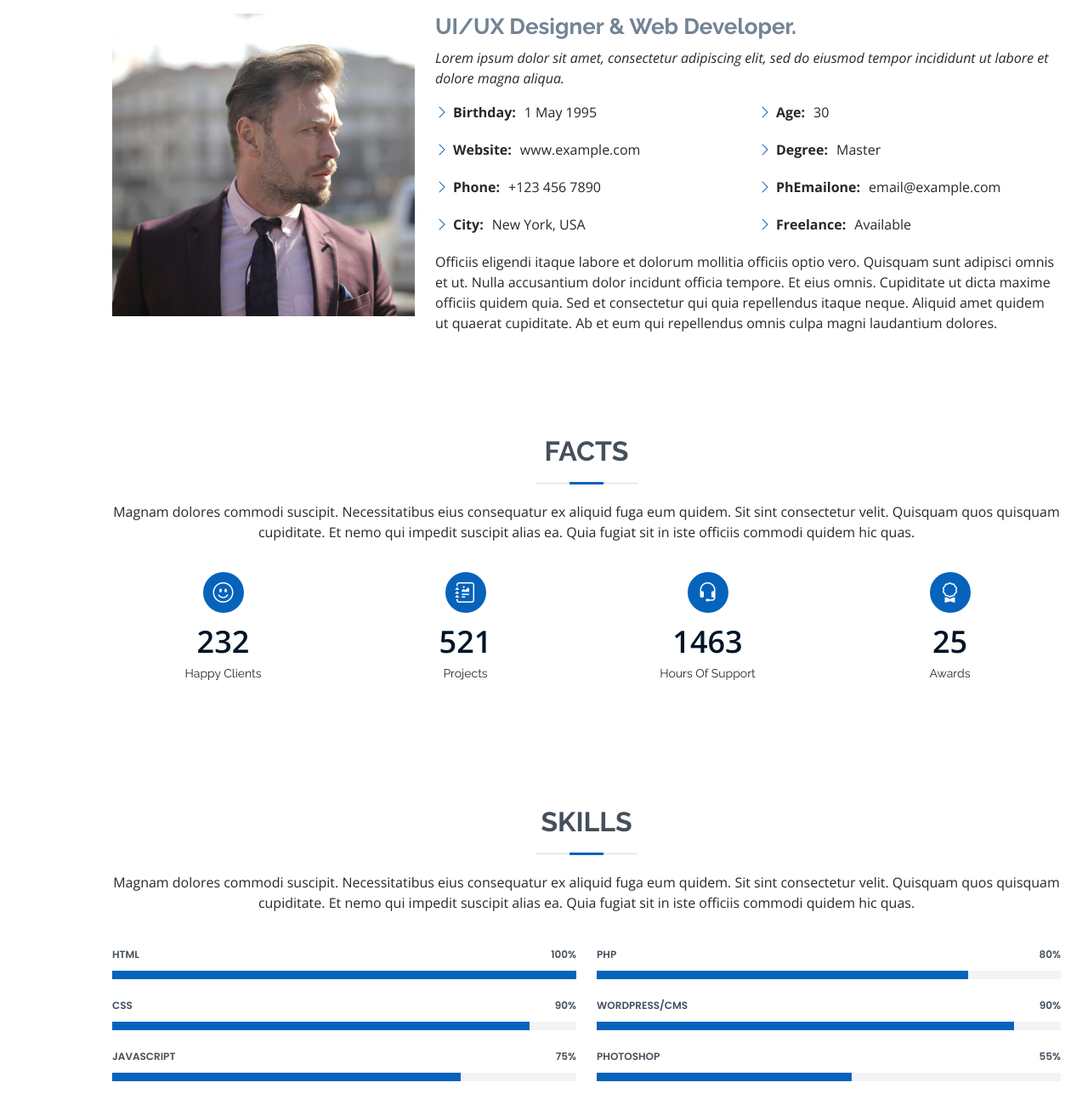
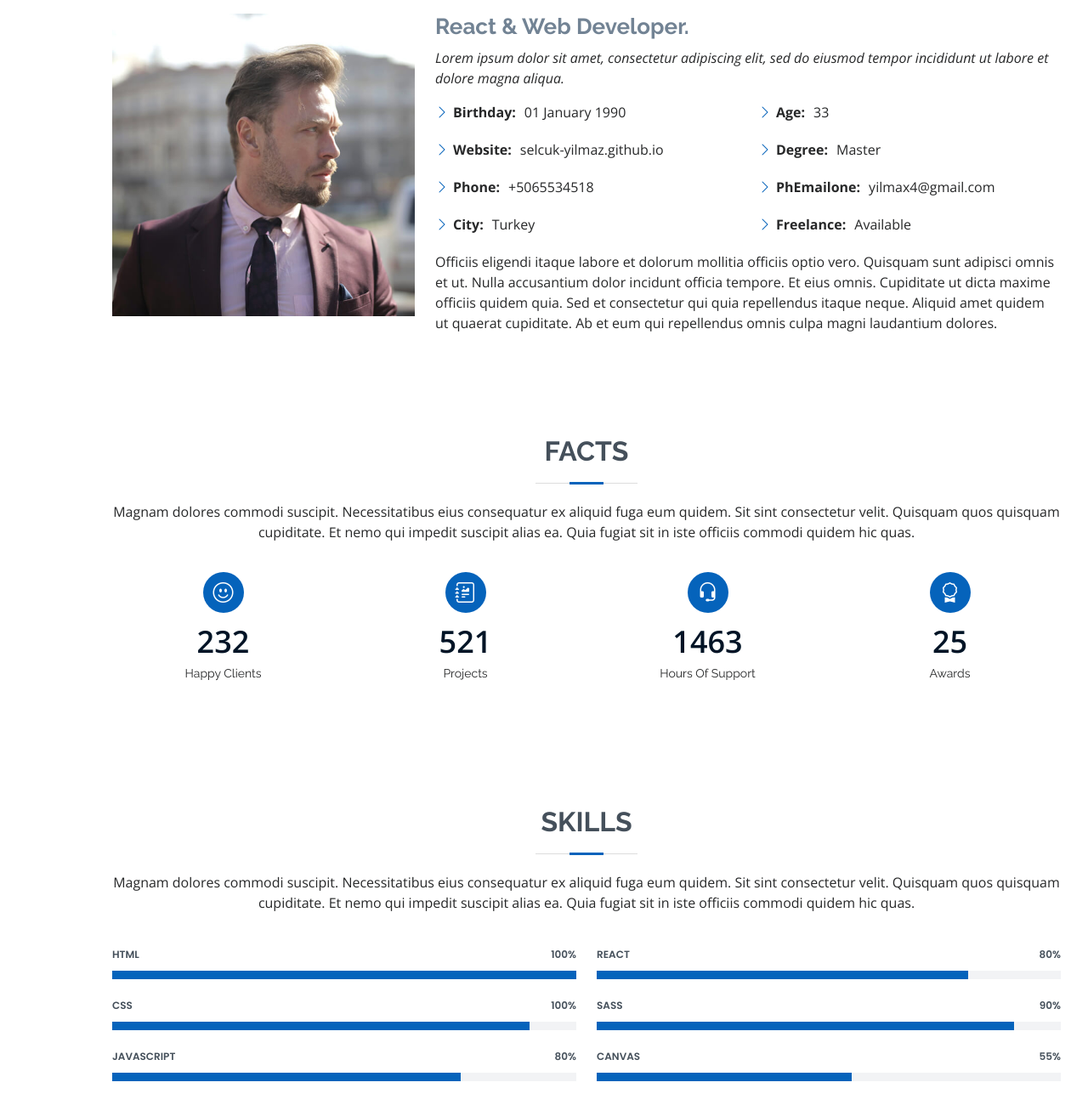
Before and after one commit to selcuk-yilmaz/selcuk-yilmaz, a plain HTML site: page index.html in a window 1280 px wide. Shown: the part 1000-2300 px from the top of the page at 85% size. Drawn offline with nearby package versions, Linux system fonts and the light colour scheme.

Commit message:
was added info

```diff
--- a/index.html
+++ b/index.html
@@ -87,7 +87,7 @@
             <img src="assets/img/profile-img.jpg" class="img-fluid" alt="">
           </div>
           <div class="col-lg-8 pt-4 pt-lg-0 content">
-            <h3>UI/UX Designer &amp; Web Developer.</h3>
+            <h3>React  &amp; Web Developer.</h3>
             <p class="fst-italic">
               Lorem ipsum dolor sit amet, consectetur adipiscing elit, sed do eiusmod tempor incididunt ut labore et dolore
               magna aliqua.
@@ -95,17 +95,17 @@
             <div class="row">
               <div class="col-lg-6">
                 <ul>
-                  <li><i class="bi bi-chevron-right"></i> <strong>Birthday:</strong> <span>1 May 1995</span></li>
-                  <li><i class="bi bi-chevron-right"></i> <strong>Website:</strong> <span>www.example.com</span></li>
-                  <li><i class="bi bi-chevron-right"></i> <strong>Phone:</strong> <span>+123 456 7890</span></li>
-                  <li><i class="bi bi-chevron-right"></i> <strong>City:</strong> <span>New York, USA</span></li>
+                  <li><i class="bi bi-chevron-right"></i> <strong>Birthday:</strong> <span>01 January 1990</span></li>
+                  <li><i class="bi bi-chevron-right"></i> <strong>Website:</strong> <span>selcuk-yilmaz.github.io</span></li>
+                  <li><i class="bi bi-chevron-right"></i> <strong>Phone:</strong> <span>+5065534518</span></li>
+                  <li><i class="bi bi-chevron-right"></i> <strong>City:</strong> <span>Turkey</span></li>
                 </ul>
               </div>
               <div class="col-lg-6">
                 <ul>
-                  <li><i class="bi bi-chevron-right"></i> <strong>Age:</strong> <span>30</span></li>
+                  <li><i class="bi bi-chevron-right"></i> <strong>Age:</strong> <span>33</span></li>
                   <li><i class="bi bi-chevron-right"></i> <strong>Degree:</strong> <span>Master</span></li>
-                  <li><i class="bi bi-chevron-right"></i> <strong>PhEmailone:</strong> <span>email@example.com</span></li>
+                  <li><i class="bi bi-chevron-right"></i> <strong>PhEmailone:</strong> <span>yilmax4@gmail.com</span></li>
                   <li><i class="bi bi-chevron-right"></i> <strong>Freelance:</strong> <span>Available</span></li>
                 </ul>
               </div>
@@ -189,14 +189,14 @@
             </div>
 
             <div class="progress">
-              <span class="skill">CSS <i class="val">90%</i></span>
+              <span class="skill">CSS <i class="val">100%</i></span>
               <div class="progress-bar-wrap">
                 <div class="progress-bar" role="progressbar" aria-valuenow="90" aria-valuemin="0" aria-valuemax="100"></div>
               </div>
             </div>
 
             <div class="progress">
-              <span class="skill">JavaScript <i class="val">75%</i></span>
+              <span class="skill">JavaScript <i class="val">80%</i></span>
               <div class="progress-bar-wrap">
                 <div class="progress-bar" role="progressbar" aria-valuenow="75" aria-valuemin="0" aria-valuemax="100"></div>
               </div>
@@ -207,21 +207,21 @@
           <div class="col-lg-6">
 
             <div class="progress">
-              <span class="skill">PHP <i class="val">80%</i></span>
+              <span class="skill">REACT <i class="val">80%</i></span>
               <div class="progress-bar-wrap">
                 <div class="progress-bar" role="progressbar" aria-valuenow="80" aria-valuemin="0" aria-valuemax="100"></div>
               </div>
             </div>
 
             <div class="progress">
-              <span class="skill">WordPress/CMS <i class="val">90%</i></span>
+              <span class="skill">SASS <i class="val">90%</i></span>
               <div class="progress-bar-wrap">
                 <div class="progress-bar" role="progressbar" aria-valuenow="90" aria-valuemin="0" aria-valuemax="100"></div>
               </div>
             </div>
 
             <div class="progress">
-              <span class="skill">Photoshop <i class="val">55%</i></span>
+              <span class="skill">CANVAS <i class="val">55%</i></span>
               <div class="progress-bar-wrap">
                 <div class="progress-bar" role="progressbar" aria-valuenow="55" aria-valuemin="0" aria-valuemax="100"></div>
               </div>
```
